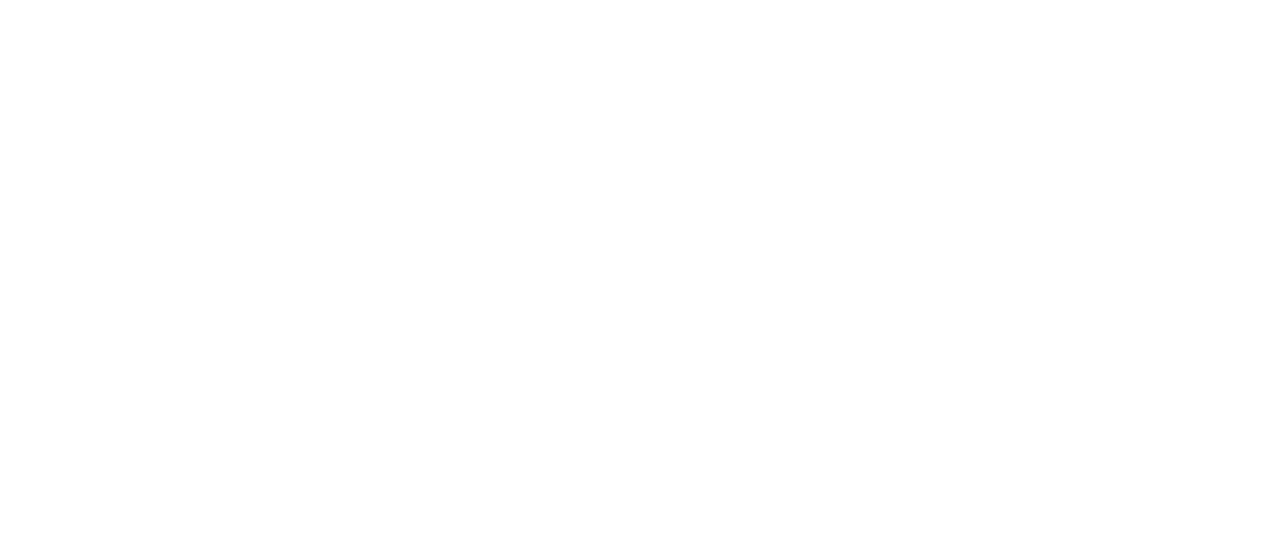
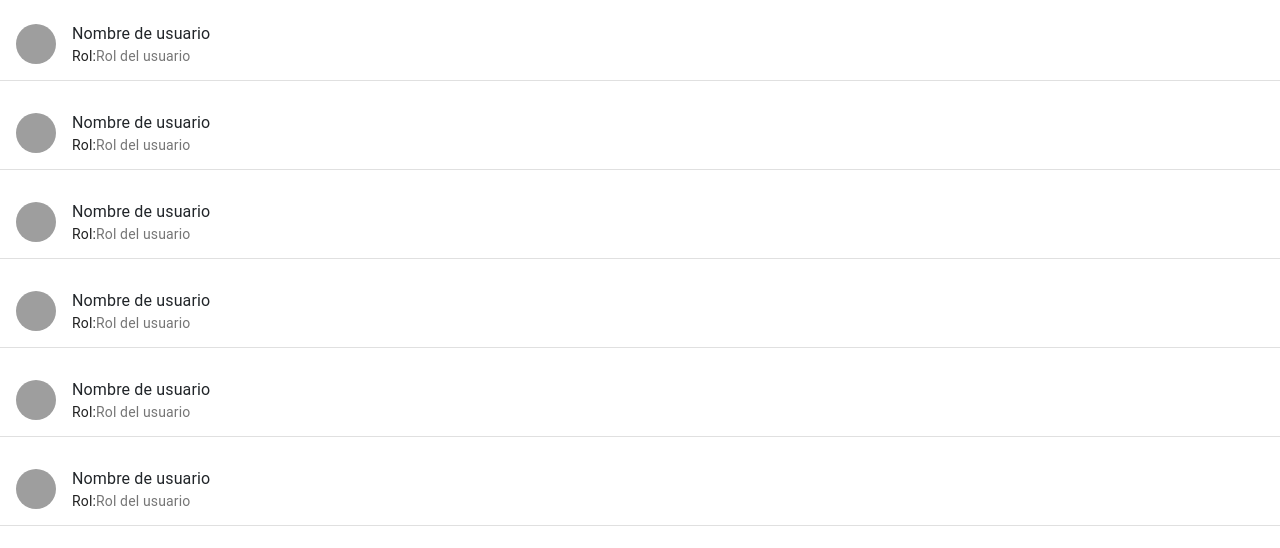
Before and after one commit to JosueSilvaA/la-puntada, a React (Create React App) app: page /users in a window 1280 px wide. Shown: the top 548 px of the page. Built offline with nearby package versions, Linux system fonts and the light colour scheme; grey boxes are pictures that could not be loaded.

Commit message:
Arreglos de ESLint a los archivos existentes

```diff
--- a/src/App.js
+++ b/src/App.js
@@ -9,6 +9,7 @@ import {
 import Login from './Pages/Login';
 import Main from './Pages/Main';
 import Inventory from './Pages/Inventory';
+import Users from './Pages/Users';
 
 function App() {
   return (
@@ -20,6 +21,7 @@ function App() {
           <Route path="/login" exact component={Login} />
           <Route path="/main" exact component={Main} />
           <Route path="/inventory" exact component={Inventory} />
+          <Route path="/users" exact component={Users} />
 
           {/* <Route path="/home" exact component={Home} /> */}
           {/* <Route path="/saludo" exact component={ () => <Hola name="mundo" /> } /> */}
--- a/src/Components/MainItem.jsx
+++ b/src/Components/MainItem.jsx
@@ -3,38 +3,28 @@ import { Card, CardMedia, CardActionArea } from '@material-ui/core';
 import { Link } from 'react-router-dom';
 
 const MainItem = (props) => {
+  // eslint-disable-next-line react/prop-types
+  const { route, iconItem, nameItem } = props;
   const imgStyles = {
     width: '70px',
-        height: '80px'
-    }
-    const cardStyles = {
-        boxShadow: 'none'
-    }
+    height: '80px',
+  };
 
   return (
-        <React.Fragment>
+    <>
       <div className="col-sm-6 col-6 mt-2">
-                <Card >
+        <Card>
           <CardActionArea>
-                        <Link to={props.route}>
+            <Link to={route}>
+              <CardMedia className="mx-auto" style={imgStyles} image={iconItem} />
 
-                            <CardMedia
-                                className="mx-auto"
-                                style={imgStyles}
-                                image={props.iconItem}
-                            />
-
-                            <p className="text-center mb-0 h5">{props.nameItem}</p>
-
+              <p className="text-center mb-0 h5">{nameItem}</p>
             </Link>
           </CardActionArea>
-
         </Card>
-
       </div>
-
-        </React.Fragment>
-    )
-}
+    </>
+  );
+};
 
 export default MainItem;
--- /dev/null
+++ b/src/Components/UserListItem.jsx
@@ -0,0 +1,37 @@
+import React from 'react';
+import {
+  List,
+  ListItem,
+  ListItemAvatar,
+  Avatar,
+  ListItemText,
+  Typography,
+  Divider,
+} from '@material-ui/core';
+
+const UserListItem = () => {
+  return (
+    <>
+      <List>
+        <ListItem alignItems="flex-start">
+          <ListItemAvatar>
+            <Avatar alt="Remy Sharp" src="https://img.icons8.com/dusk/64/000000/user-male.png" />
+          </ListItemAvatar>
+          <ListItemText
+            primary="Nombre de usuario"
+            secondary={
+              <>
+                <Typography component="span" variant="body2" color="textPrimary">
+                  Rol:
+                </Typography>
+                Rol del usuario
+              </>
+            }
+          />
+        </ListItem>
+        <Divider />
+      </List>
+    </>
+  );
+};
+export default UserListItem;
--- a/src/Pages/Inventory.jsx
+++ b/src/Pages/Inventory.jsx
@@ -1,13 +1,12 @@
 import React from 'react';
 
-
 const Inventory = () => {
-    return (
-        <React.Fragment>
-            <div>
-                <p>Pagina de inventario</p>
-            </div>
-        </React.Fragment>
-    )
-}
+  return (
+    <>
+      <div>
+        <p>Pagina de inventario</p>
+      </div>
+    </>
+  );
+};
 export default Inventory;
--- a/src/Pages/Login.jsx
+++ b/src/Pages/Login.jsx
@@ -2,17 +2,13 @@ import React from 'react';
 import LoginForm from '../Components/LoginForm';
 
 const Login = () => {
-    const logApi = (data) => {
-        console.log(data)
-    }
-
-    return (
-        <React.Fragment>
-            <div className="mt-4">
-                <LoginForm logApi={logApi}/>
-            </div>
-        </React.Fragment>
-    )
-}
+  return (
+    <>
+      <div className="mt-4">
+        <LoginForm />
+      </div>
+    </>
+  );
+};
 
 export default Login;
--- a/src/Pages/Main.jsx
+++ b/src/Pages/Main.jsx
@@ -30,7 +30,7 @@ const Main = () => {
           <MainItem
             iconItem="https://img.icons8.com/doodle/50/000000/group.png"
             nameItem="Usuarios"
-            route="/inventory"
+            route="/users"
           />
         </div>
       </div>
--- a/src/Pages/Users.jsx
+++ b/src/Pages/Users.jsx
@@ -1,9 +1,15 @@
 import React from 'react';
+import UserListItem from '../Components/UserListItem';
 
 const Users = () => {
   return (
     <>
-      <h1>Users page</h1>
+      <UserListItem />
+      <UserListItem />
+      <UserListItem />
+      <UserListItem />
+      <UserListItem />
+      <UserListItem />
     </>
   );
 };
```
Also changed, not shown: src/Pages/Home.jsx (+11 -15 lines). Lines whose indentation alone changed are shown as unchanged.
